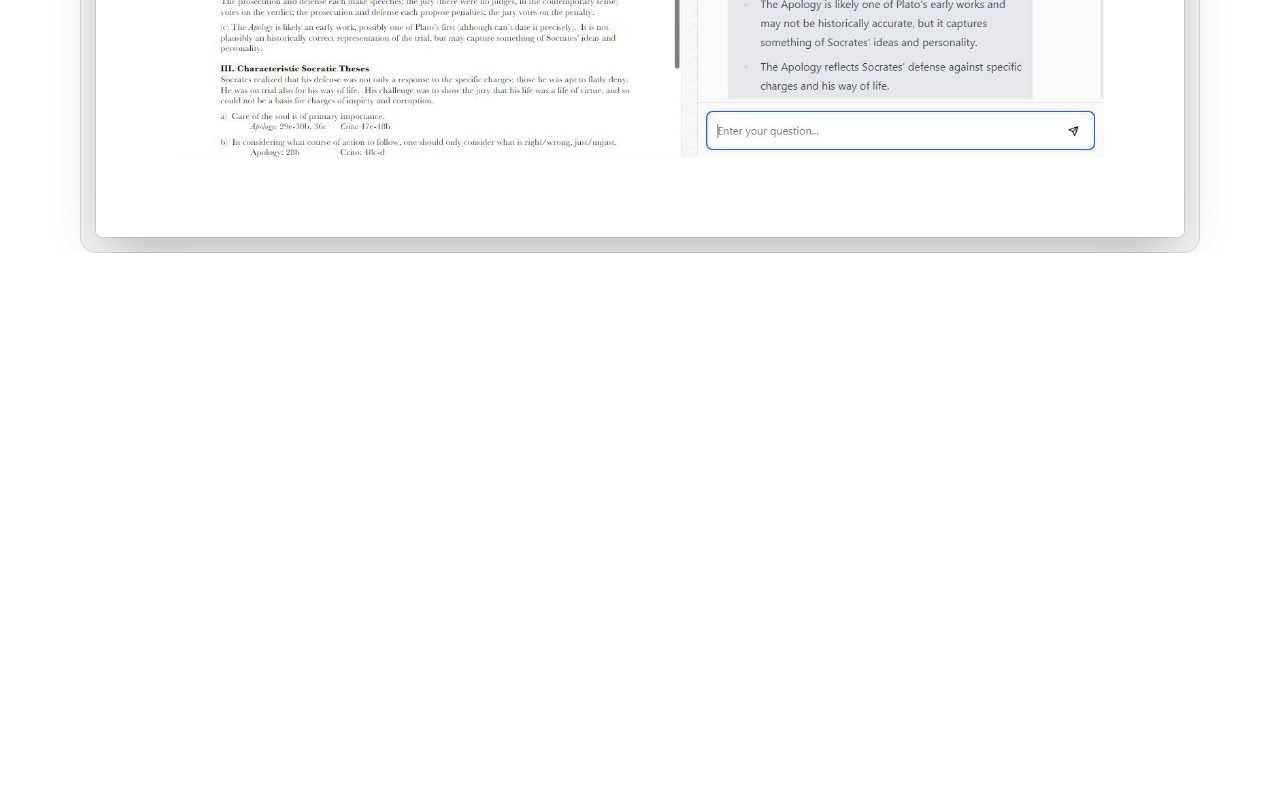
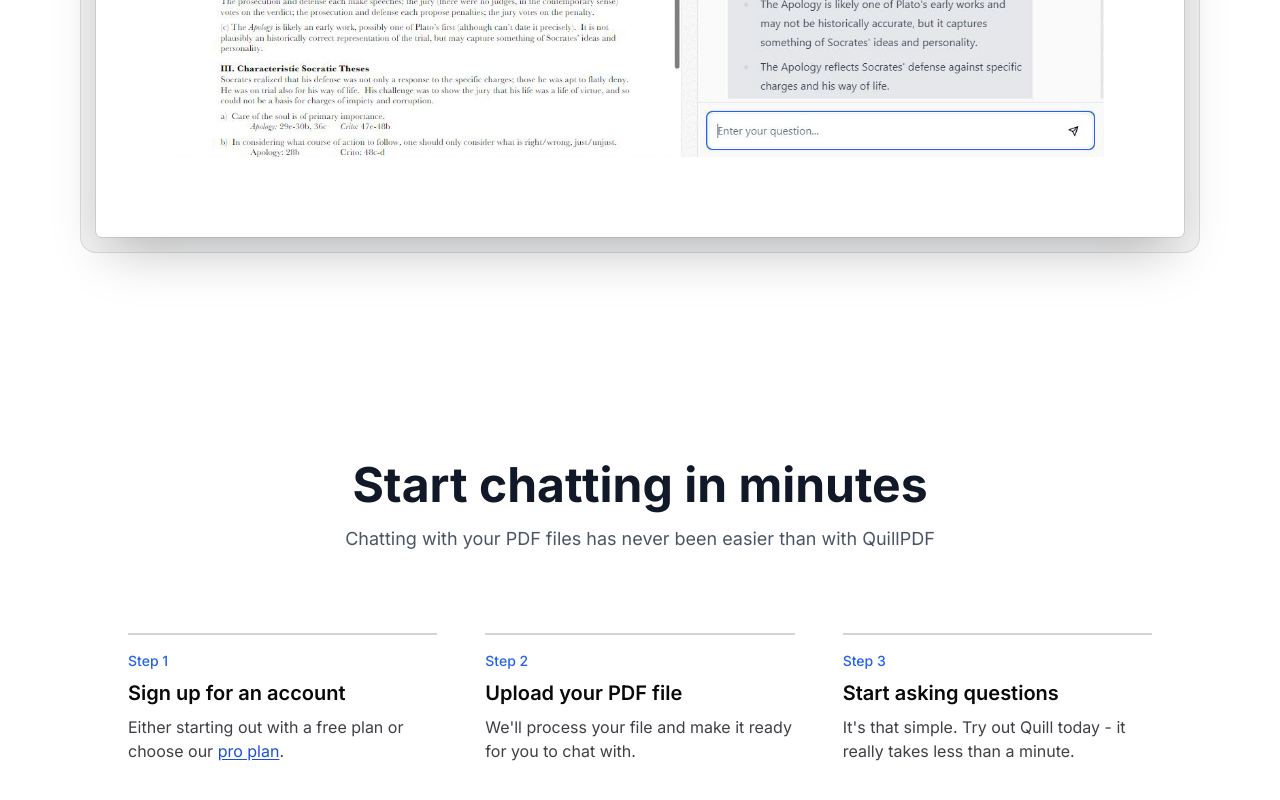
Before and after one commit to AlexMartin998/quillpdf-saas-nextjs, a Next.js app: page / in a window 1280 px wide. Shown: the part 1106-1906 px from the top of the page. Before the commit the page ends 1359 px from the top, so only its background shows below. Built offline with nearby package versions, Linux system fonts and the light colour scheme.

Commit message:
[ADD]: FeatureSection

```diff
--- a/src/app/page.tsx
+++ b/src/app/page.tsx
@@ -4,6 +4,7 @@
 import { buttonVariants } from '@/components/ui/button';
 import { MaxWithWrapper } from './components/MaxWithWrapper';
 import { LandingDecorationSection } from './shared/components';
+import { FeatureSection } from './shared/components/FeatureSection';
 
 export default function Home() {
   return (
@@ -11,7 +12,7 @@
       <MaxWithWrapper className="mb-12 mt-28 sm:mt-40 flex flex-col items-center justify-center text-center">
         <div className="mx-auto mb-4 flex max-w-fit items-center justify-center space-x-2 overflow-hidden rounded-full border border-gray-200 bg-white px-7 py-2 shadow-md backdrop-blur transition-all hover:border-gray-300 hover:bg-white/50">
           <p className="text-sm font-semibold text-gray-700">
-            Quill is now public!
+            QuillPDF is now public!
           </p>
         </div>
 
@@ -36,6 +37,9 @@
 
       {/* value position section: only for decoration,so avoid read it with aria-hidden */}
       <LandingDecorationSection />
+
+      {/* feature section */}
+      <FeatureSection />
     </>
   );
 }
--- /dev/null
+++ b/src/app/shared/components/FeatureSection/FeatureSection.tsx
@@ -0,0 +1,67 @@
+import Link from 'next/link';
+
+export type FeatureSectionProps = {};
+
+const FeatureSection: React.FC<FeatureSectionProps> = () => {
+  return (
+    <section className="mx-auto mb-32 mt-32 max-w-5xl sm:mt-56">
+      <div className="mb-12 px-6 lg:px-8">
+        <div className="mx-auto max-w-2xl sm:text-center">
+          <h2 className="mt-2 font-bold text-4xl text-gray-900 sm:text-5xl">
+            Start chatting in minutes
+          </h2>
+          <p className="mt-4 text-lg text-gray-600">
+            Chatting with your PDF files has never been easier than with
+            QuillPDF
+          </p>
+        </div>
+      </div>
+
+      {/* steps */}
+      <ol className="my-8 space-y-4 pt-8 md:flex md:space-x-12 md:space-y-0">
+        <li className="md:flex-1">
+          <div className="flex flex-col space-y-2 border-l-4 border-zinc-300 py-2 pl-4 md:border-l-0 md:border-t-2 md:pb-0 md:pl-0 md:pt-4">
+            <span className="text-sm font-medium text-blue-600">Step 1</span>
+            <span className="text-xl font-semibold">
+              Sign up for an account
+            </span>
+            <span className="mt-2 text-zinc-700">
+              Either starting out with a free plan or choose our{' '}
+              <Link
+                href="/pricing"
+                className="text-blue-700 underline underline-offset-2"
+              >
+                pro plan
+              </Link>
+              .
+            </span>
+          </div>
+        </li>
+        <li className="md:flex-1">
+          <div className="flex flex-col space-y-2 border-l-4 border-zinc-300 py-2 pl-4 md:border-l-0 md:border-t-2 md:pb-0 md:pl-0 md:pt-4">
+            <span className="text-sm font-medium text-blue-600">Step 2</span>
+            <span className="text-xl font-semibold">Upload your PDF file</span>
+            <span className="mt-2 text-zinc-700">
+              We&apos;ll process your file and make it ready for you to chat
+              with.
+            </span>
+          </div>
+        </li>
+        <li className="md:flex-1">
+          <div className="flex flex-col space-y-2 border-l-4 border-zinc-300 py-2 pl-4 md:border-l-0 md:border-t-2 md:pb-0 md:pl-0 md:pt-4">
+            <span className="text-sm font-medium text-blue-600">Step 3</span>
+            <span className="text-xl font-semibold">
+              Start asking questions
+            </span>
+            <span className="mt-2 text-zinc-700">
+              It&apos;s that simple. Try out Quill today - it really takes less
+              than a minute.
+            </span>
+          </div>
+        </li>
+      </ol>
+    </section>
+  );
+};
+
+export default FeatureSection;
--- /dev/null
+++ b/src/app/shared/components/FeatureSection/index.ts
@@ -0,0 +1 @@
+export { default as FeatureSection } from './FeatureSection';
```
